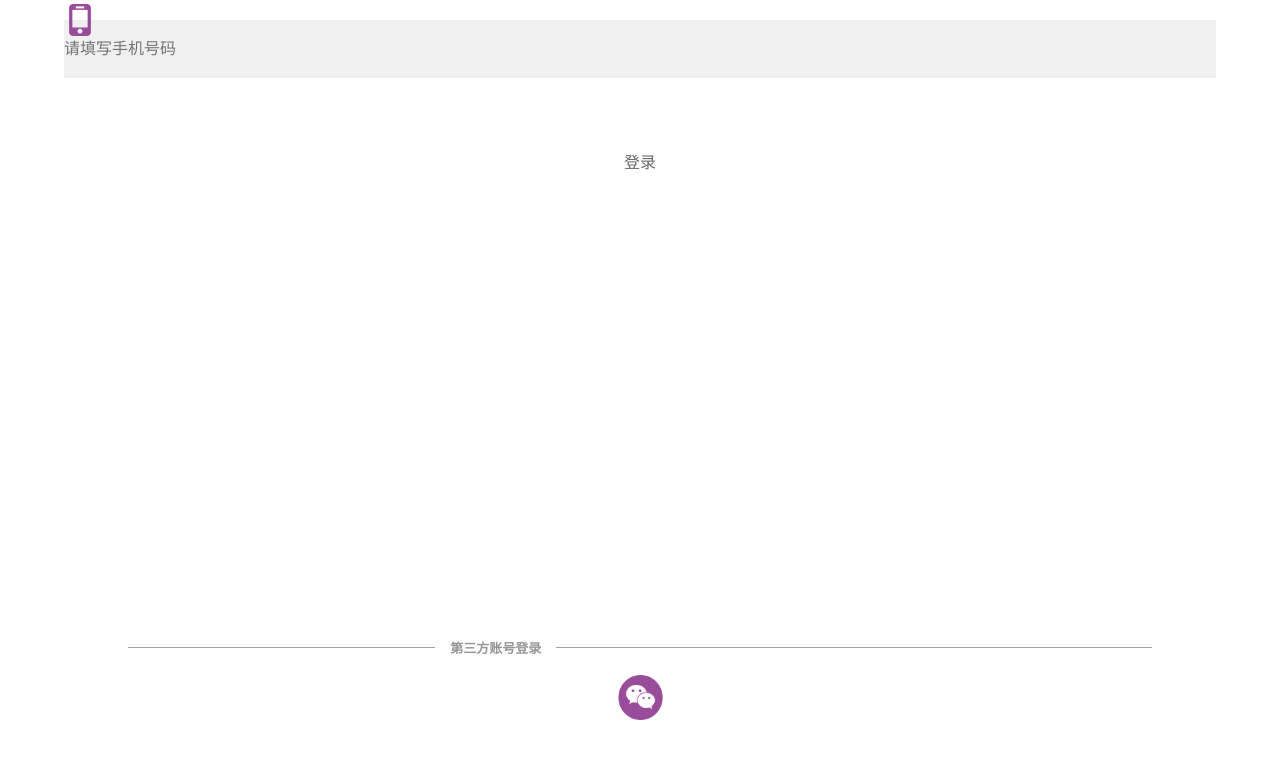
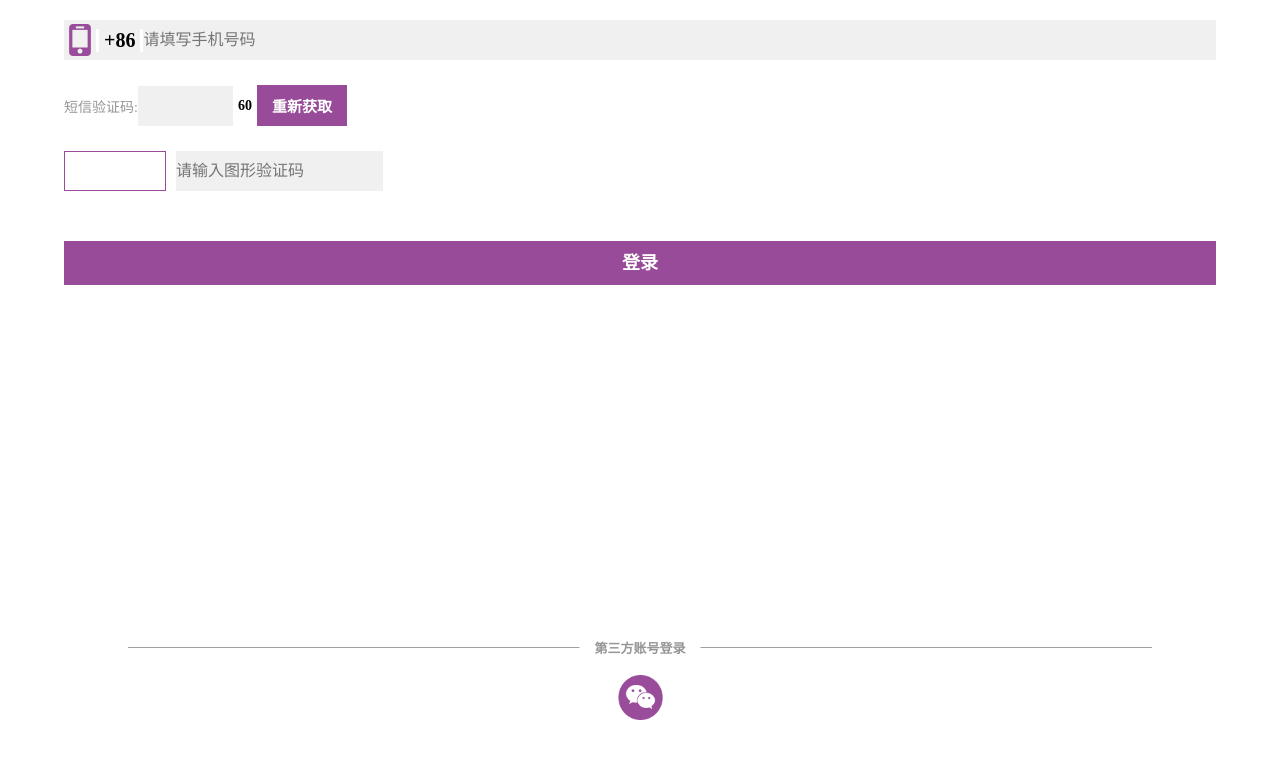
Before and after one commit to freddyhuang/zhidingzhi, a PHP site: page /zidingzhi.com/login.html in a window 1280 px wide. Shown: the part 30-800 px from the top of the page. Run offline with PHP 8.4, Linux system fonts and the light colour scheme.

Commit message:
增加媒体查询

```diff
--- a/zidingzhi.com/css/login.css
+++ b/zidingzhi.com/css/login.css
@@ -31,35 +31,90 @@ header{
     background-repeat: repeat-x;
     -webkit-background-size: 100% 1px;
 }
-.bgcolor{background-color:rgb(252,190,0)!important;color: #fff!important;
-background-image: -webkit-gradient(linear, left bottom, left top, color-stop(0.1,rgb(252,190,0)), color-stop(0.1, rgb(252,190,0)))!important;}
 #loginForm{
 	width: 90%;
 	margin: 50px auto 0px;
 }
 #loginForm input{
-	 width: 100%;
+	overflow: hidden;
 	 height: 32px;
 	 line-height: 32px;
-	 padding: 13px 0;
+	 padding: 4px 0;
 	 border:none;
 	 font-size: 16px;
 	 outline:none;
 	 background-color:rgb(240,240,240);
 }
-#loginForm #login_form{display: block;color: #666;background-color: #fff;width: 100%;border-radius: 5px;margin-top: 50px;border: none;height: 44px;line-height: 44px}
+#loginForm #login_form{
+	display: block;
+	color: #fff;
+	font-size: 18px;
+	font-weight: bold;
+	background-color: #984B99;
+	width: 100%;
+	margin-top: 50px;
+	border: none;
+	height: 44px;
+	padding: 0;
+	line-height: 44px;
+}
 .phone{
 	width: 100%;
-	height: 100%;
-	position: relative;
+	height: 40px;
+	background: rgb(240,240,240);
+	display: -webkit-flex;
+	align-items: center;
+	align-content: center;
 }
-.loginPhoenIcon{
-	position: absolute;
-	top: 50%;
-	left:0;
-	transform: translateY(-50%);
+.phoneDependency{
+	align-self: center;
+	display: -webkit-flex;
+	align-items: center;
+	border-left: 3px solid #fff;
+	border-right: 3px solid #fff;
+	font-size: 20px;
+	padding: 0 5px;
+	font-weight: bolder;
 }
-.phoneNum{position: absolute;}
+.codeBox{
+	margin-top: 25px;
+	display: -webkit-flex;
+	-webkit-align-items: center;
+	align-items: center;
+	font-size: 14px;
+}
+#code{
+	width: 90px;
+	padding-left: 5px!important;
+}
+.codeBox p:nth-child(1){
+	color: #969696;
+}
+.codeBox .time{
+	font-weight: bold;
+	margin-left: 5px;
+	margin-right: 5px;
+}
+.grtCodeBtn{
+	background: #984B99;
+	color: #fff;
+	padding: 10px 15px;
+	font-weight: bold;
+	font-size: 15px;
+}
+.picCodeBox{
+	margin-top: 25px;
+	display: -webkit-flex;
+}
+.picture{
+	width: 100px;
+	height: 38px;
+	border: 1px solid #984B99;
+}
+#picCode{
+	margin-left: 10px;
+	padding-left: 5px;
+}
 /*第三方登录（微信）*/
 .wxlogin{
 	width: 80%;
@@ -70,7 +125,17 @@ background-image: -webkit-gradient(linear, left bottom, left top, color-stop(0.1
 	transform: translateX(-50%);
 	transform: -webkit-translateX(-50%);
 }
-.wxlogin p.otherLoTxt{position: absolute;top: -9px;left: 30%;color: #969696;font-weight: 600;font-size: 13px; padding:0px 15px;background: #fff;}
+.wxlogin p.otherLoTxt{
+	position: absolute;
+	top: -9px;
+	left: 50%;
+	transform: translateX(-50%);
+	color: #969696;
+	font-weight: 600;
+	font-size: 13px;
+	padding:0px 15px;
+	background: #fff;
+}
 .wxlogin .wxline{width: 100%;background-color: #9ea1a6;}
 .wxlogin .wxline {position: relative;}
 .wxlogin .wxline:before {content: '';position: absolute;width: 200%; height: 200%;border: 1px solid  #9ea1a6;-webkit-transform-origin: 0 0;
--- a/zidingzhi.com/login.html
+++ b/zidingzhi.com/login.html
@@ -18,11 +18,22 @@
 		</header>
 		<div id="loginForm">
 			<div class="phone">
+				<img src="images/phone.png" width="32px" height="32px" class="loginPhoenIcon" />
+				<div class="phoneDependency">+86</div>
 				<input type="text" placeholder="请填写手机号码" name="phoneNum" class="phoneNum" id="phoneNum" maxlength="11"/>
-				<img src="images/phone.png" width="32px" height="32px" class="loginPhoenIcon" />
 			</div>
-
-			<input type="password" placeholder="登录密码" name="password" class="password" id="password" maxlength="12" />
+			<div class="codeBox">
+				<p>短信验证码:</p>
+				<input type="text" name="code" class="code" id="code" maxlength="6"/>
+				<p class="time">60</p>
+				<div class="grtCodeBtn">重新获取</div>
+			</div>
+			<div class="picCodeBox">
+				<div class="picture">
+					<img />
+				</div>
+				<input type="text" placeholder="请输入图形验证码" name="code" class="picCode" id="picCode" maxlength="6"/>
+			</div>
 			<input type="submit" value="登录" id="login_form"/>
 		</div>
 		<!--
```
Also changed, not shown: zidingzhi.com/css/customIndex.css (+7 -3 lines), zidingzhi.com/css/media.css (added, +72 -0 lines), zidingzhi.com/customIndex.html (+6 -3 lines), 1 other file.
